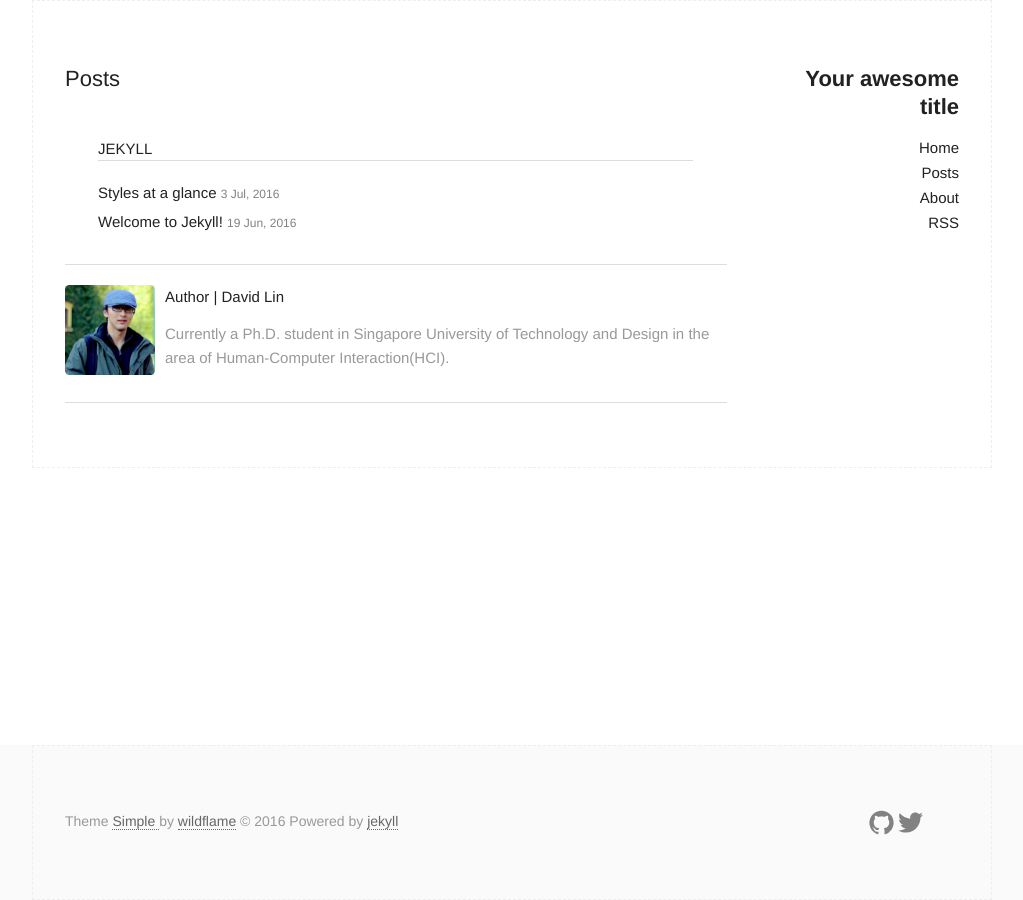
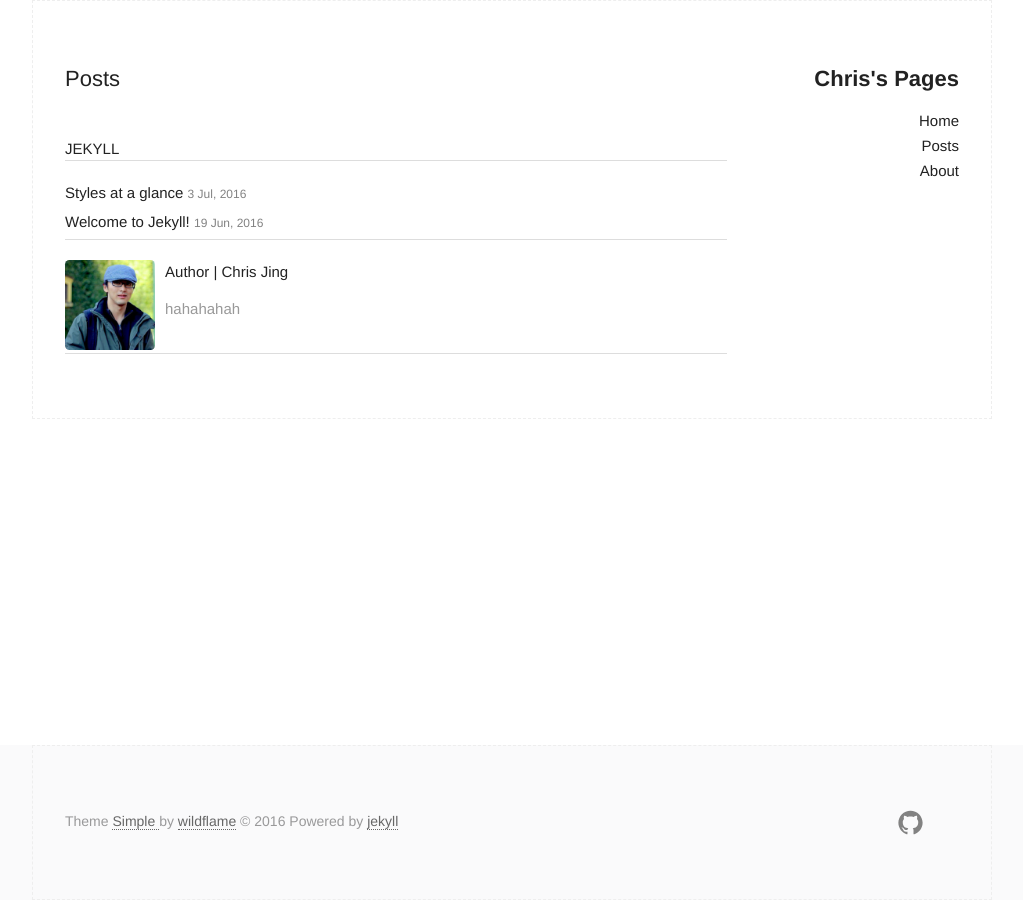
Before and after one commit to jingtt/jingtt.github.io, a Jekyll site: the page built from posts.html, in a window 1280 px wide. Shown: the whole page, without its empty margins (128-1151 px from the left). Built offline with Jekyll 4.4.1, drawn with Linux system fonts in a browser that asks for light colours.

Commit message:
simple initial

```diff
--- a/_config.yml
+++ b/_config.yml
@@ -6,16 +6,17 @@
 # 'jekyll serve'. If you change this file, please restart the server process.
 
 # Site settings
-title: Your awesome title
-email: your-email@domain.com
+title: Chris's Pages
+email: xuanjing@hotmail.com
 description: > # this means to ignore newlines until "baseurl:"
   Write an awesome description for your new site here. You can edit this
   line in _config.yml. It will appear in your document head meta (for
   Google search results) and in your feed.xml site description.
 baseurl: "" # the subpath of your site, e.g. /blog
 url: "http://jingtt.github.io" # the base hostname & protocol for your site
-twitter_username: Taffyer
+
 github_username:  jingtt
+twitter_username:
 
 # Build settings
 markdown: kramdown
--- a/_includes/author.html
+++ b/_includes/author.html
@@ -1,9 +1,9 @@
 <section class="author">
   <div class="authorimage box" style="background: url({{site.baseurl}}/assets/img/Taffy.jpg)"></div>
   <div class="authorinfo box">
-    <p>Author | David Lin</p>
+    <p>Author | Chris Jing</p>
     <p class="bio">
-      Currently a Ph.D. student in Singapore University of Technology and Design in the area of Human-Computer Interaction(HCI).
+      hahahahah
     </p>
   </div>
 </section>
--- a/_includes/header.html
+++ b/_includes/header.html
@@ -18,9 +18,9 @@
       <nav>
         <ul class="page-link">
           <li><a href="{{ "/" | prepend: site.baseurl }}">Home</a></li>
-          <li><a href="{{ "/archive" | prepend: site.baseurl }}">Posts</a></li>
+          <li><a href="{{ "/posts" | prepend: site.baseurl }}">Posts</a></li>
           <li><a href="{{ "/about" | prepend: site.baseurl }}">About</a></li>
-          <li><a href="{{ "/feed.xml" | prepend: site.baseurl }}">RSS</a></li>
+          <!--<li><a href="{{ "/feed.xml" | prepend: site.baseurl }}">RSS</a></li-->
         </ul>
       </nav>
     </div>
--- a/archive.html
+++ b/posts.html
@@ -1,13 +1,13 @@
 ---
 layout: default
-title: Archive
+title: Posts
 ---
 
 <div>
 
   <h2>Posts</h2>
 
-  <section class="archive_list">
+  <section class="post_list">
     {% for category in site.categories %}
 
     <div class="category-name">
```
